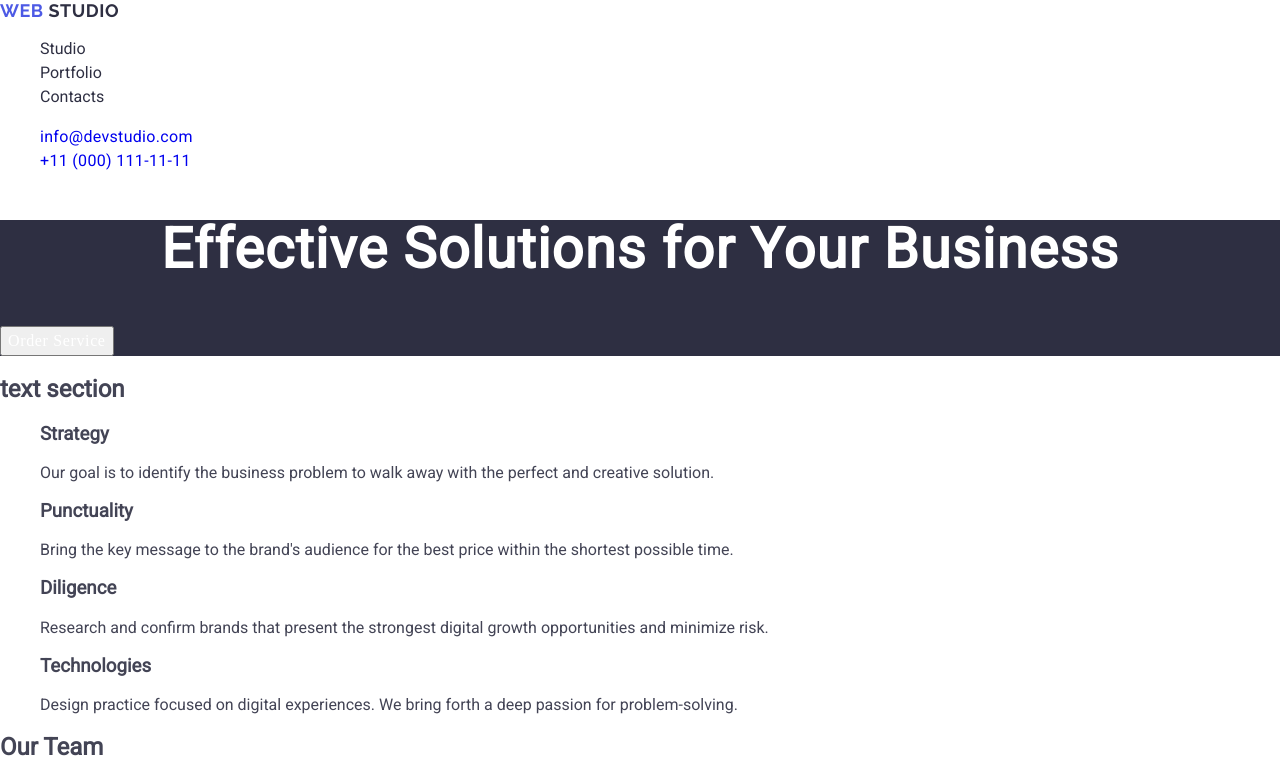
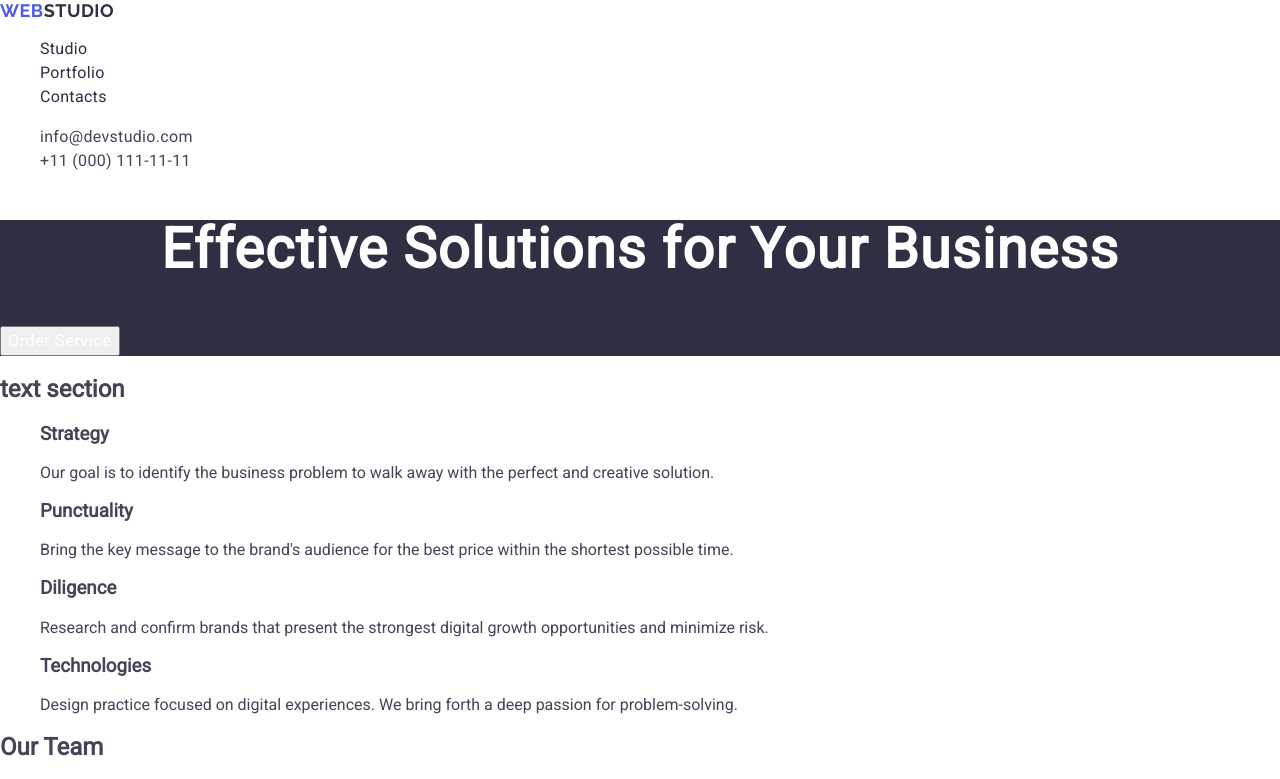
Before and after one commit to Yevhen-Kravchenko798/goit-markup-hw-02, a plain HTML site: page index.html in a window 1280 px wide. Shown: the top 779 px of the page. Drawn offline with nearby package versions, Linux system fonts and the light colour scheme.

Commit message:
upgrage 2.0

```diff
--- a/css/styles.css
+++ b/css/styles.css
@@ -13,43 +13,53 @@ ul {
 }
 
 /*--------------------header-------------------*/
-
 .header-logo {
-    color: #2E2F42;
-        font-family: Raleway, sans-serif;
-        font-size: 18px;
-        font-weight: 700;
-        line-height: 1.17;
-        letter-spacing: 0.03em;
-        text-transform: uppercase;
-}
-
-.header-logo-color {
-    color: #4D5AE5;
     font-family: Raleway, sans-serif;
     font-size: 18px;
     font-weight: 700;
     line-height: 1.17;
     letter-spacing: 0.03em;
     text-transform: uppercase;
+    color: #4D5AE5;
+}
+
+.header-logo .header-part {
+    color: #2E2F42;
+}
+
+.footer-logo .footer-part {
+    color: #F4F4FD;
 }
 
 .header-link {
-        color: #2E2F42;
         font-size: 16px;
         font-weight: 500;
         line-height: 1.5;
-        letter-spacing: 0.02;
+        letter-spacing: 0.02em;
+        color: #2E2F42;
 }
 
- .address {
-        color: #434455;
+.header-link:hover,
+.header-link :focus {
+    color: #404bbf;
+}
+
+ .address-link {
         font-size: 16px;
-        font-weight: 400;
         line-height: 1.5;
         letter-spacing: 0.02em;
         font-style: normal;
+        color: #434455;
  }
+
+  .address-link:hover,
+  .address-link:focus {
+     color: #404bbf;
+  }
+
+.footer {
+    background-color: #2E2F42;
+}
 
  .section-main {
     background-color: #2E2F42;
@@ -65,7 +75,7 @@ ul {
  }
 
  .main-btn {
-        font-family: Roboto sans-serif;
+        font-family: Roboto, sans-serif;
         font-size: 16px;
         font-weight: 500;
         line-height: 1.5;
--- a/index.html
+++ b/index.html
@@ -24,11 +24,11 @@
     <header class="header">
       <nav class="nav">
         <a class="header-logo" href="./index.html"
-          ><span class="header-logo-color">Web</span> Studio</a
-        >
+          >Web<span class="header-part">Studio</span>
+        </a>
         <ul class="header-list">
           <li class="header-item">
-            <a class="header-link" href="">Studio</a>
+            <a class="header-link" href="./index.html">Studio</a>
           </li>
           <li class="header-item">
             <a class="header-link" href="">Portfolio</a>
@@ -117,8 +117,10 @@
         </ul>
       </section>
     </main>
-    <footer>
-      <a href="./index.html">WebStudio</a>
+    <footer class="footer">
+      <a class="footer-logo" href="./index.html"
+        >Web<span class="footer-part">Studio</span>
+      </a>
       <p>
         Increase the flow of customers and sales for your business with digital
         marketing & growth solutions.
```
